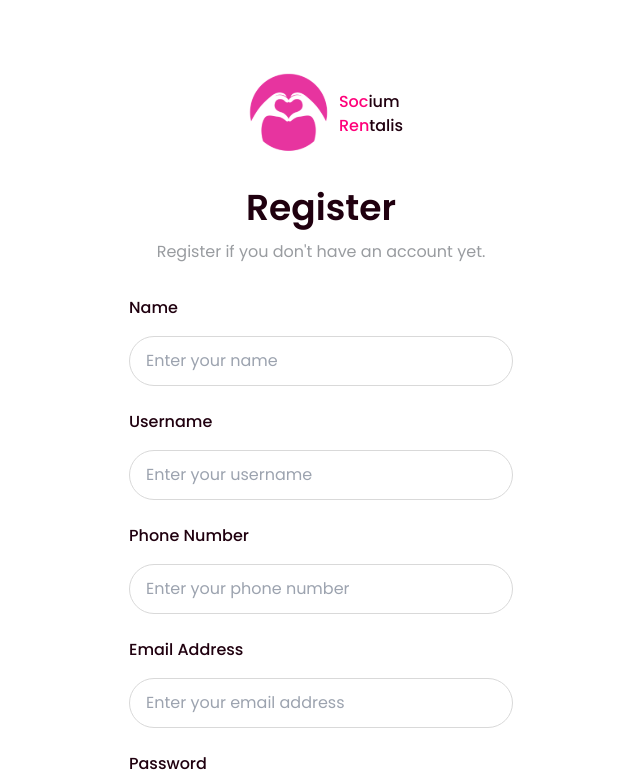
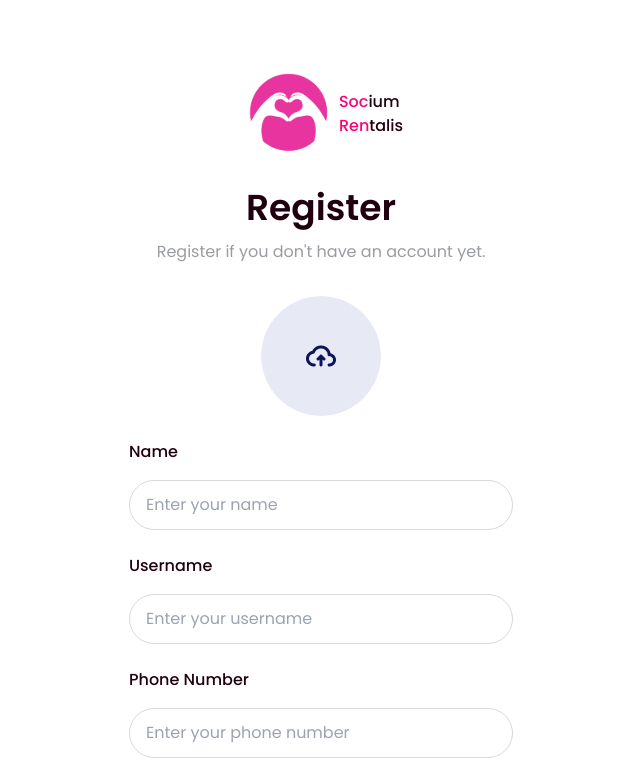
Before and after one commit to PBKKE08/socium-rentalis-fe, a Next.js app: page /register in a window 1280 px wide. Shown: the top 784 px of the page, without its empty margins (319-959 px from the left). Built offline with nearby package versions, Linux system fonts and the light colour scheme.

Commit message:
create image input for register

```diff
--- a/src/components/atoms/Input/index.tsx
+++ b/src/components/atoms/Input/index.tsx
@@ -1,13 +1,13 @@
 import Label from "./Label";
 
-interface InputProps {
+type InputProps = {
   type: string;
   id: string;
   placeholder?: string;
   required?: boolean;
   isLabel?: boolean;
   labelName?: string;
-}
+} & React.InputHTMLAttributes<HTMLInputElement>;
 
 export default function Input({
   type,
@@ -16,6 +16,7 @@ export default function Input({
   required = false,
   isLabel,
   labelName,
+  className = "",
 }: InputProps) {
   return (
     <>
@@ -23,7 +24,7 @@ export default function Input({
       <input
         type={type}
         id={id}
-        className="border border-font-primary-300 text-heading rounded-full focus:ring-primary-200 focus:border-primary-200 block w-full px-4 py-3 text-base transition duration-500 outline-none"
+        className={`${className} border border-font-primary-300 text-heading rounded-full focus:ring-primary-200 focus:border-primary-200 block w-full px-4 py-3 text-base transition duration-500 outline-none`}
         placeholder={placeholder}
         required={required}
       />
--- /dev/null
+++ b/src/components/organism/ImageInput/index.tsx
@@ -0,0 +1,28 @@
+import Input from "@/components/atoms/Input";
+import Image from "next/image";
+
+export default function ImageInput() {
+  return (
+    <>
+      <label htmlFor="avatar">
+        <Image
+          src={`/images/register-photo.png`}
+          alt="upload"
+          width={120}
+          height={120}
+          priority
+          quality={100}
+          className="cursor-pointer object-cover rounded-full"
+        />
+      </label>
+      <Input
+        className="hidden w-0 h-0"
+        id="avatar"
+        type="file"
+        name="avatar"
+        accept="image/png, image/jpeg"
+        // onChange
+      />
+    </>
+  );
+}
--- a/src/pages/register/index.tsx
+++ b/src/pages/register/index.tsx
@@ -1,6 +1,7 @@
 import Button from "@/components/atoms/Button";
 import Input from "@/components/atoms/Input";
 import LogoIcon from "@/components/atoms/LogoIcon";
+import ImageInput from "@/components/organism/ImageInput";
 import Link from "next/link";
 
 export default function Register() {
@@ -16,6 +17,9 @@ export default function Register() {
       </p>
 
       <form className="w-full md:w-96 mt-8">
+        <div className="mb-6 flex flex-col items-center justify-center">
+          <ImageInput />
+        </div>
         <div className="mb-6">
           <Input
             id="name"
```
Also changed, not shown: public/images/register-photo.png (added).
